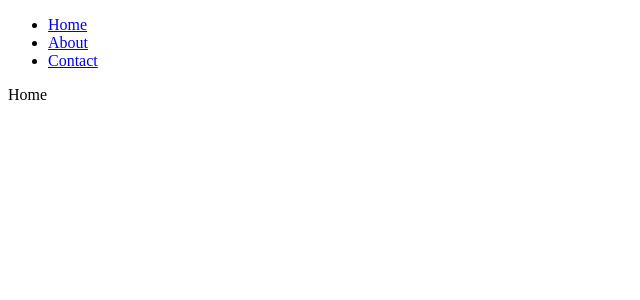
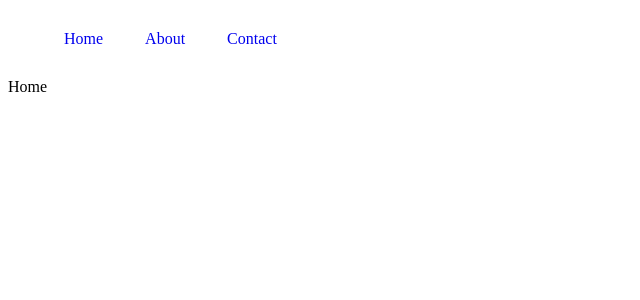
Before and after one commit to fahimshahrierrasel/amovieplex-react, a React (Create React App) app: page / in a window 1280 px wide. Shown: the top 300 px of the page, without its empty margins (0-640 px from the left). Built offline with nearby package versions, Linux system fonts and the light colour scheme.

Commit message:
node sass intregated

```diff
--- a/package.json
+++ b/package.json
@@ -6,6 +6,7 @@
   "main": "src/index.js",
   "dependencies": {
     "clsx": "1.0.4",
+    "node-sass": "^4.12.0",
     "react": "16.9.0",
     "react-dom": "16.9.0",
     "react-router-dom": "5.0.1",
--- a/public/index.html
+++ b/public/index.html
@@ -20,7 +20,7 @@
       work correctly both with client-side routing and a non-root public URL.
       Learn how to configure a non-root public URL by running `npm run build`.
     -->
-	<title>React App</title>
+  <title>AMoviePlex React</title>
 </head>
 
 <body>
--- a/src/App.js
+++ b/src/App.js
@@ -3,6 +3,7 @@ import { BrowserRouter as Router, Route, Link } from "react-router-dom";
 import Home from "./pages/home/Home";
 import About from "./pages/about/About";
 import Contact from "./pages/contact/Contact";
+import "./style.scss";
 
 function App() {
   return (
--- /dev/null
+++ b/src/style.scss
@@ -0,0 +1,25 @@
+$primarycolor: #bada55;
+
+nav {
+  ul {
+    list-style: none;
+    overflow: hidden;
+    color: $primarycolor;
+    li {
+      float: left;
+      margin-left: 10px;
+      a {
+        display: block;
+        text-align: center;
+        padding: 14px 16px;
+        text-decoration: none;
+      }
+      a:hover {
+        background-color: #bada66;
+      }
+    }
+    li:first-of-type {
+      margin-left: 0px;
+    }
+  }
+}
```
Also changed, not shown: 1 other file (tests, documents, lock files or other folders). Lines whose indentation alone changed are shown as unchanged.
